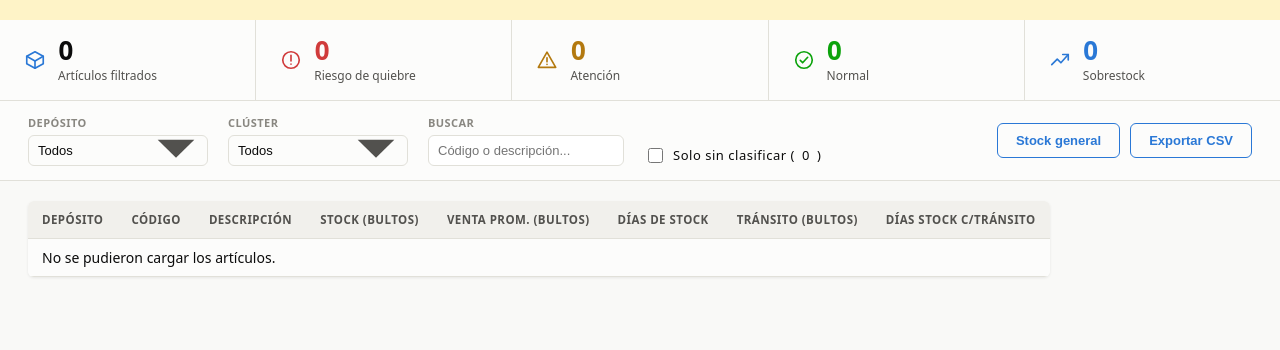
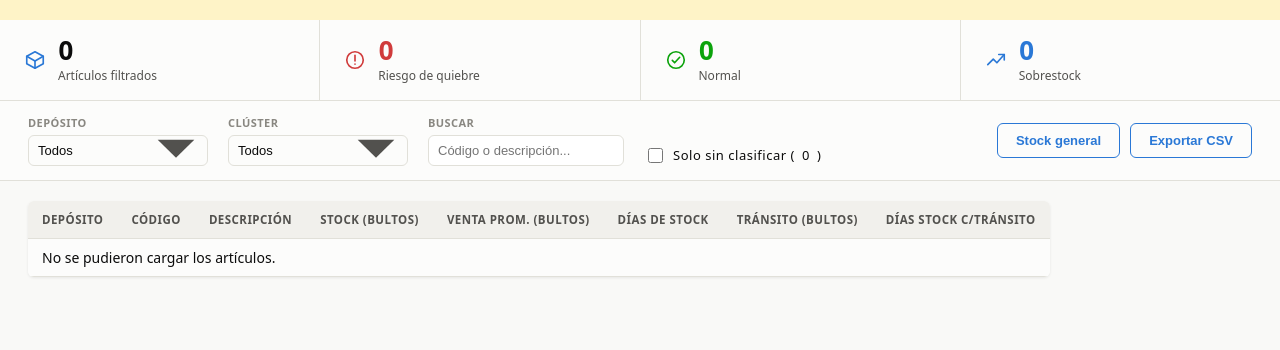
Before and after one commit to n-miranda/proyecto-bebidas, a Flask app: page / in a window 1280 px wide. Shown: the part 70-420 px from the top of the page. Run offline with Flask 3, Linux system fonts and the light colour scheme.

Commit message:
Quitar el filtro/KPI de 'Atencion' de la tabla
Pedido del usuario (2026-09-18): no cumplia ninguna funcionalidad. Se saca
la tarjeta KPI y su atajo de filtro; el resto del semaforo (rojo/verde/
sobrestock) sigue igual, y las filas 'atencion' se siguen viendo con su
color en la tabla, solo se pierde el acceso directo por KPI.

Co-Authored-By: Claude Sonnet 5 <noreply@anthropic.com>

```diff
--- a/public/static/app.js
+++ b/public/static/app.js
@@ -34,11 +34,10 @@
   const kpiEls = {
     total: document.getElementById("kpi-total"),
     rojo: document.getElementById("kpi-rojo"),
-    amarillo: document.getElementById("kpi-amarillo"),
     verde: document.getElementById("kpi-verde"),
     sobrestock: document.getElementById("kpi-sobrestock"),
   };
-  const valorPrevioKpi = { total: 0, rojo: 0, amarillo: 0, verde: 0, sobrestock: 0 };
+  const valorPrevioKpi = { total: 0, rojo: 0, verde: 0, sobrestock: 0 };
 
   let toastTimeoutId = null;
   function mostrarToast(mensaje, tipo = "exito") {
--- a/src/web/static/app.js
+++ b/src/web/static/app.js
@@ -35,11 +35,10 @@
   const kpiEls = {
     total: document.getElementById("kpi-total"),
     rojo: document.getElementById("kpi-rojo"),
-    amarillo: document.getElementById("kpi-amarillo"),
     verde: document.getElementById("kpi-verde"),
     sobrestock: document.getElementById("kpi-sobrestock"),
   };
-  const valorPrevioKpi = { total: 0, rojo: 0, amarillo: 0, verde: 0, sobrestock: 0 };
+  const valorPrevioKpi = { total: 0, rojo: 0, verde: 0, sobrestock: 0 };
 
   let toastTimeoutId = null;
   function mostrarToast(mensaje, tipo = "exito") {
--- a/src/web/templates/index.html
+++ b/src/web/templates/index.html
@@ -35,13 +35,6 @@
       <div class="kpi-texto">
         <span class="kpi-valor" id="kpi-rojo">0</span>
         <span class="kpi-etiqueta">Riesgo de quiebre</span>
-      </div>
-    </div>
-    <div class="kpi kpi-atencion" data-estado="semaforo-amarillo" role="button" tabindex="0">
-      <svg class="kpi-icono" aria-hidden="true" viewBox="0 0 24 24" fill="none" stroke="currentColor" stroke-width="1.8" stroke-linecap="round" stroke-linejoin="round"><path d="M12 3.5L21.5 20H2.5z"/><line x1="12" y1="9.5" x2="12" y2="14"/><line x1="12" y1="16.8" x2="12" y2="16.81"/></svg>
-      <div class="kpi-texto">
-        <span class="kpi-valor" id="kpi-amarillo">0</span>
-        <span class="kpi-etiqueta">Atención</span>
       </div>
     </div>
     <div class="kpi kpi-normal" data-estado="semaforo-verde" role="button" tabindex="0">
```
Also changed, not shown: public/index.html (+0 -7 lines).
